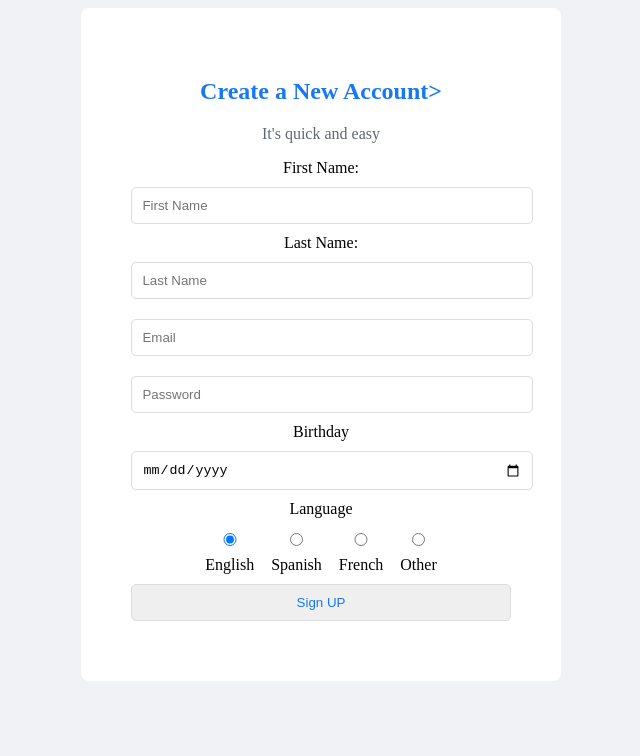
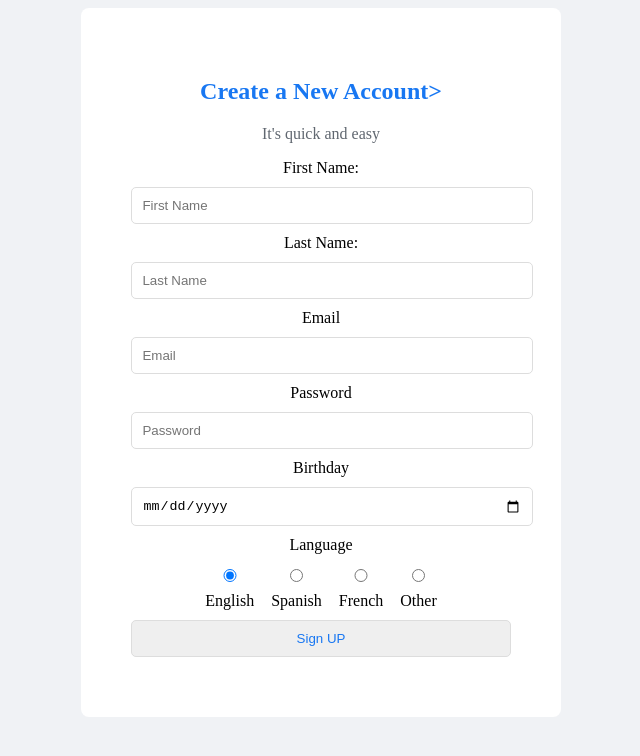
Before and after one commit to Belle531/New-Account-Form, a plain HTML site: page index.html in a window 1280 px wide. Shown: the whole page, without its empty margins (319-959 px from the left). Drawn offline with Linux system fonts and the light colour scheme.

Commit message:
Fixed Code

```diff
--- a/index.html
+++ b/index.html
@@ -13,39 +13,50 @@
         <p>It's quick and easy</p>
 
         <form id="registration-form" action="/">
-        <label for="firstName">First Name:</label>
+
+          <label for="firstName">First Name:</label>
         <input type="text" id="firstName" placeholder="First Name" required />
+
         <label for="lastName">Last Name:</label>
         <input type="text" id="lastName" placeholder="Last Name" required />
 
+        <label id="email">Email</label>
         <input type="email" id="email" placeholder="Email" required />
+
+        <label id="password">Password</label>
         <input type="password" id="password" placeholder="Password" required />
+
         <label id="birthday">Birthday</label>
         <input type="date" required />
+
         <label for="language">Language</label>
         <div class="language-options">
+
           <label>
             <input type="radio" name="language" value="English" checked />
             English
           </label>
+
           <label>
             <input type="radio" name="language" value="Spanish" />
             Spanish
           </label>
+
           <label>
             <input type="radio" name="language" value="French" />
             French
           </label>
+
           <label>
             <input type="radio" name="language" value="Other" />
             Other
           </label>
+
         </div>
         <button type="submit">Sign UP</button>
       </form>
     </div>
     <div id="formDataOutput"></div>
     <script src="script.js"></script>
-
   </body>
 </html>
```
